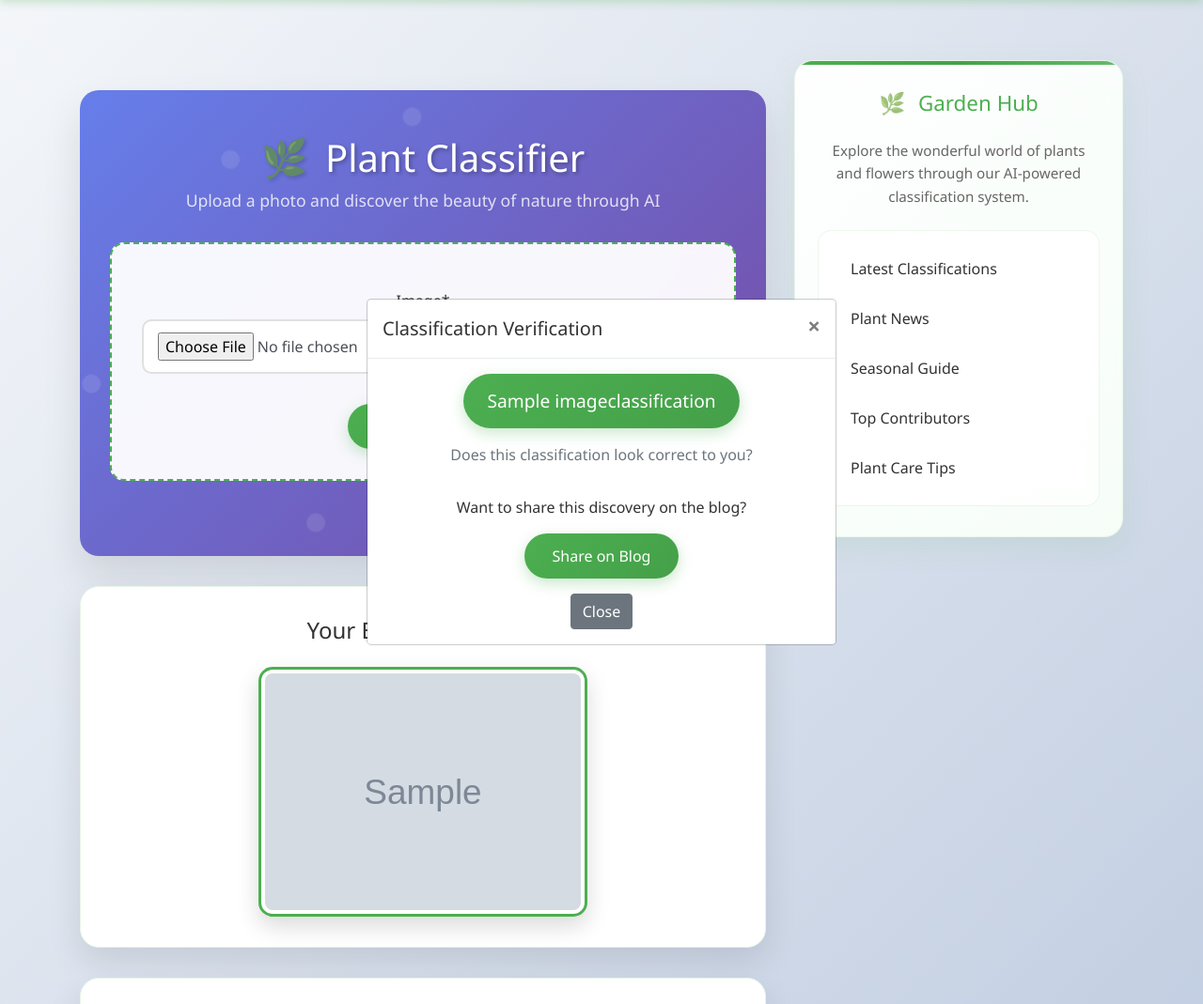
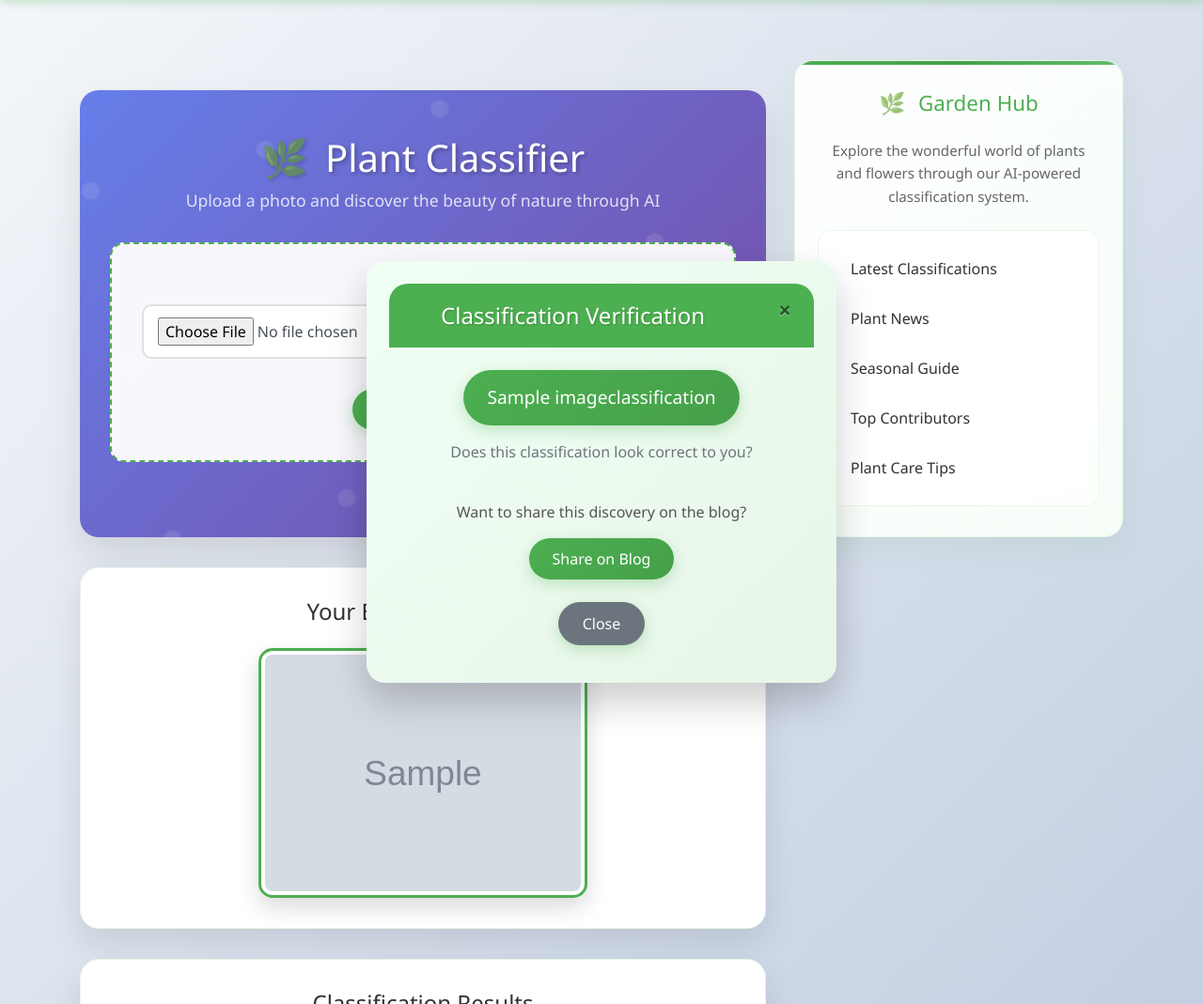
Before and after one commit to BejenaruIoanMatei/AI-PoweredFlowerClassification, a Django app: page / in a window 1280 px wide, after a click on "Verify Results". Shown: the part 64-1133 px from the top of the page at 94% size. Run offline with Django 5.2, Linux system fonts and the light colour scheme; a user stored in the database is signed in; tables that the repository leaves empty hold one stand-in row (values such as "Sample post"); grey boxes marked "Sample" are stand-in pictures; parts of the project's set-up code (start-up, migrations or seed data) failed here and were passed over; some libraries are stand-ins or nearby versions.

Commit message:
30: Classifier UI (new design for modal)

```diff
--- a/licenta_project/blog/static/blog/main.css
+++ b/licenta_project/blog/static/blog/main.css
@@ -343,6 +343,58 @@ body {
     font-size: 1rem;
 }
 
+
+.modal-content {
+    border-radius: 20px;
+    box-shadow: 0 20px 40px rgba(0,0,0,0.2);
+    border: none;
+    background: linear-gradient(135deg, #f0fff4, #e8f5e9);
+    animation: fadeIn 0.5s ease-in-out;
+    padding: 1.5rem;
+}
+
+.modal-header {
+    border-bottom: none;
+    justify-content: center;
+    background-color: #4CAF50;
+    color: white;
+    border-top-left-radius: 20px;
+    border-top-right-radius: 20px;
+    padding: 1rem 1.5rem;
+}
+
+.modal-title {
+    font-size: 1.5rem;
+    font-weight: 500;
+    text-align: center;
+    margin: 0 auto;
+    text-shadow: 1px 1px 2px rgba(0,0,0,0.2);
+}
+
+.modal-body {
+    padding: 1.5rem;
+    color: #333;
+}
+
+.modal-footer {
+    border: none;
+    justify-content: center;
+    padding-bottom: 1rem;
+}
+
+.modal-body p {
+    font-size: 1rem;
+    color: #555;
+}
+
+.btn.btn-plant, .btn.btn-secondary {
+    border-radius: 25px;
+    padding: 10px 25px;
+    font-weight: 500;
+    box-shadow: 0 5px 15px rgba(76, 175, 80, 0.3);
+}
+
+
 /* ===== ANIMATIONS ===== */
 @keyframes gentle-float {
     0%, 100% { transform: translateY(0px); }
--- a/licenta_project/blog/templates/blog/classifier.html
+++ b/licenta_project/blog/templates/blog/classifier.html
@@ -172,16 +172,15 @@ body.modal-open {
 </style>
 
 <div class="classifier-container">
-    <h1 class="classifier-title"> Plant Classifier </h1>
+  <h1 class="classifier-title">Plant Classifier</h1>
   <p class="classifier-subtitle">Upload a photo and discover the beauty of nature through AI</p>
 
   <div class="upload-area text-center">
-        <span class="upload-icon"></span>
       <form method="POST" enctype="multipart/form-data">
           {% csrf_token %}
           {{ form|crispy }}
           <button type="submit" class="btn btn-plant mt-3">
-                <span class="plant-emoji"></span>Analyze Plant
+              Analyze Plant
           </button>
       </form>
   </div>
@@ -190,9 +189,7 @@ body.modal-open {
 {% if classifier %}
 <div class="result-card fade-in">
   <div class="text-center">
-        <h4 class="mb-4">
-            <span class="plant-emoji"></span>Your Beautiful Upload
-        </h4>
+      <h4 class="mb-4">Your Beautiful Upload</h4>
       <img class="img-thumbnail result-image" src="{{ classifier.image.url }}" style="max-width: 350px;" />
   </div>
 </div>
@@ -201,16 +198,14 @@ body.modal-open {
 {% if classifier.predicted_label %}
 <div class="result-card fade-in">
   <div class="text-center">
-        <h4 class="mb-4">
-            <span class="plant-emoji">🌿</span>Classification Results
-        </h4>
+      <h4 class="mb-4">Classification Results</h4>
 
       <div class="classification-badge">
-            <span class="plant-emoji">🌸</span>{{ classifier.predicted_label }}
+          {{ classifier.predicted_label }}
       </div>
 
       <div class="confidence-meter">
-            <h6><span class="plant-emoji">📊</span>Confidence Level</h6>
+          <h6>Confidence Level</h6>
           <div class="progress" style="height: 10px; border-radius: 5px;">
               <div class="progress-bar bg-success"
                    style="width: {{ classifier.confidence|floatformat:0 }}%; border-radius: 5px;">
@@ -220,46 +215,36 @@ body.modal-open {
       </div>
 
       <button type="button" class="btn btn-verify mt-4" data-toggle="modal" data-target="#verifyModal">
-            <span class="plant-emoji">🔍</span>Verify Results
+          Verify Results
       </button>
   </div>
 </div>
 
-<div class="modal fade" id="verifyModal" tabindex="-1" role="dialog" aria-labelledby="verifyModalLabel" aria-hidden="true">  <div class="modal-dialog modal-dialog-centered" role="document">
+<div class="modal fade" id="verifyModal" tabindex="-1" role="dialog" aria-labelledby="verifyModalLabel" aria-hidden="true">
+<div class="modal-dialog modal-dialog-centered" role="document">
   <div class="modal-content">
     <div class="modal-header">
-        <h5 class="modal-title" id="verifyModalLabel">
-          <span class="plant-emoji"></span>Classification Verification
-        </h5>
+      <h5 class="modal-title" id="verifyModalLabel">Classification Verification</h5>
       <button type="button" class="close" data-dismiss="modal" aria-label="Close">
         <span aria-hidden="true">&times;</span>
       </button>
     </div>
     <div class="modal-body text-center">
       <div class="classification-badge" style="margin: 0;">
-          <span class="plant-emoji"></span>{{ classifier.predicted_label|default:"-" }}
+        {{ classifier.predicted_label|default:"-" }}
       </div>
-        <p class="mt-3 text-muted">
-          <span class="plant-emoji"></span>Does this classification look correct to you?
-        </p>
+      <p class="mt-3 text-muted">Does this classification look correct to you?</p>
     </div>
     <div class="modal-body text-center" style="padding-top: 0;">
-        <p class="mb-3">
-          <span class="plant-emoji"></span>Want to share this discovery on the blog?
-        </p>
-        <button type="button" class="btn btn-plant me-2">
-          <span class="plant-emoji"></span>Share on Blog
-        </button>
+      <p class="mb-3">Want to share this discovery on the blog?</p>
+      <a href="{% url 'post-create' %}" class="btn btn-plant me-2">Share on Blog</a>
     </div>
     <div class="modal-footer justify-content-center" style="border: none; padding-top: 0;">
-        <button type="button" class="btn btn-secondary" data-dismiss="modal">
-          <span class="plant-emoji"></span>Close
-        </button>
+      <button type="button" class="btn btn-secondary" data-dismiss="modal">Close</button>
     </div>
   </div>
 </div>
 </div>
-
 {% endif %}
 
 {% endblock %}
```
Lines whose indentation alone changed are shown as unchanged.
